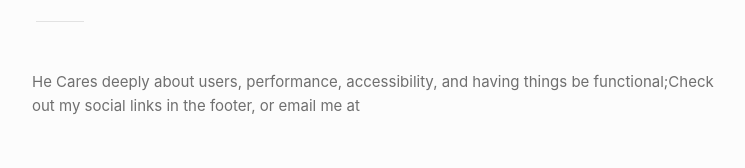
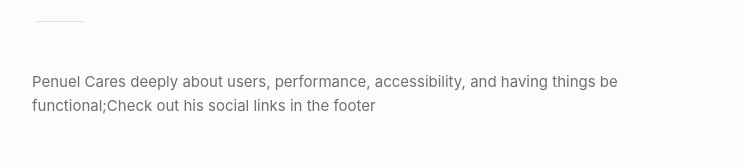
Before and after one commit to dannwaneri/portfolio_v4, a React (Create React App) app: page / in a window 1280 px wide. Shown: the part 181-349 px from the top of the page, without its empty margins (264-1009 px from the left). Built offline with nearby package versions, Linux system fonts and the light colour scheme; no server answers.

Commit message:
edited home component

```diff
--- a/src/components/Home/Home.component.jsx
+++ b/src/components/Home/Home.component.jsx
@@ -5,7 +5,7 @@ const Home = () => (
     <NameContainer>Penuel Nwaneri</NameContainer>
     <TitleContainer>Software Developer  open to both Front-end and Back-end developer roles</TitleContainer>
     <LineContainer/>
-    <TitleContainer>He Cares deeply about users, performance, accessibility, and having things be functional;Check out my social links in the footer, or email me at</TitleContainer>
+    <TitleContainer>Penuel Cares deeply about users, performance, accessibility, and having things be functional;Check out his social links in the footer</TitleContainer>
     </div>
 )
 
```
